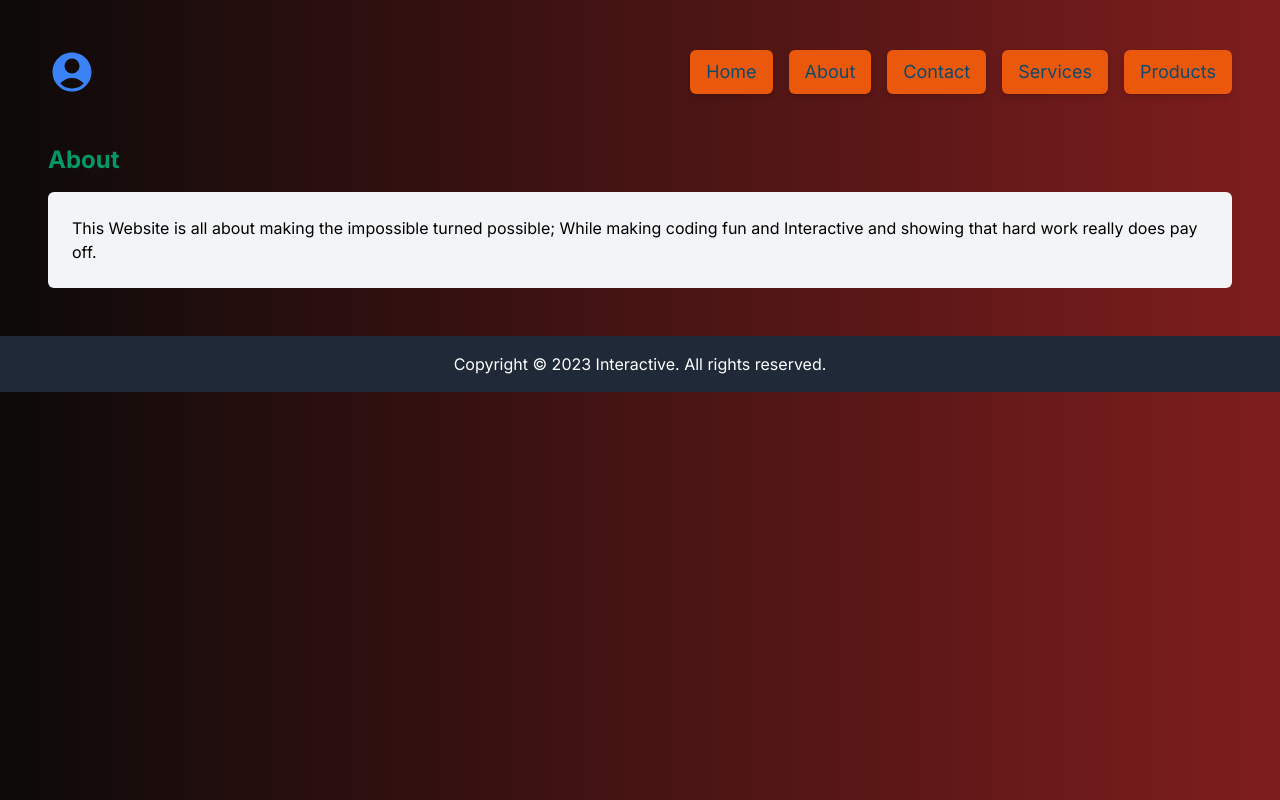
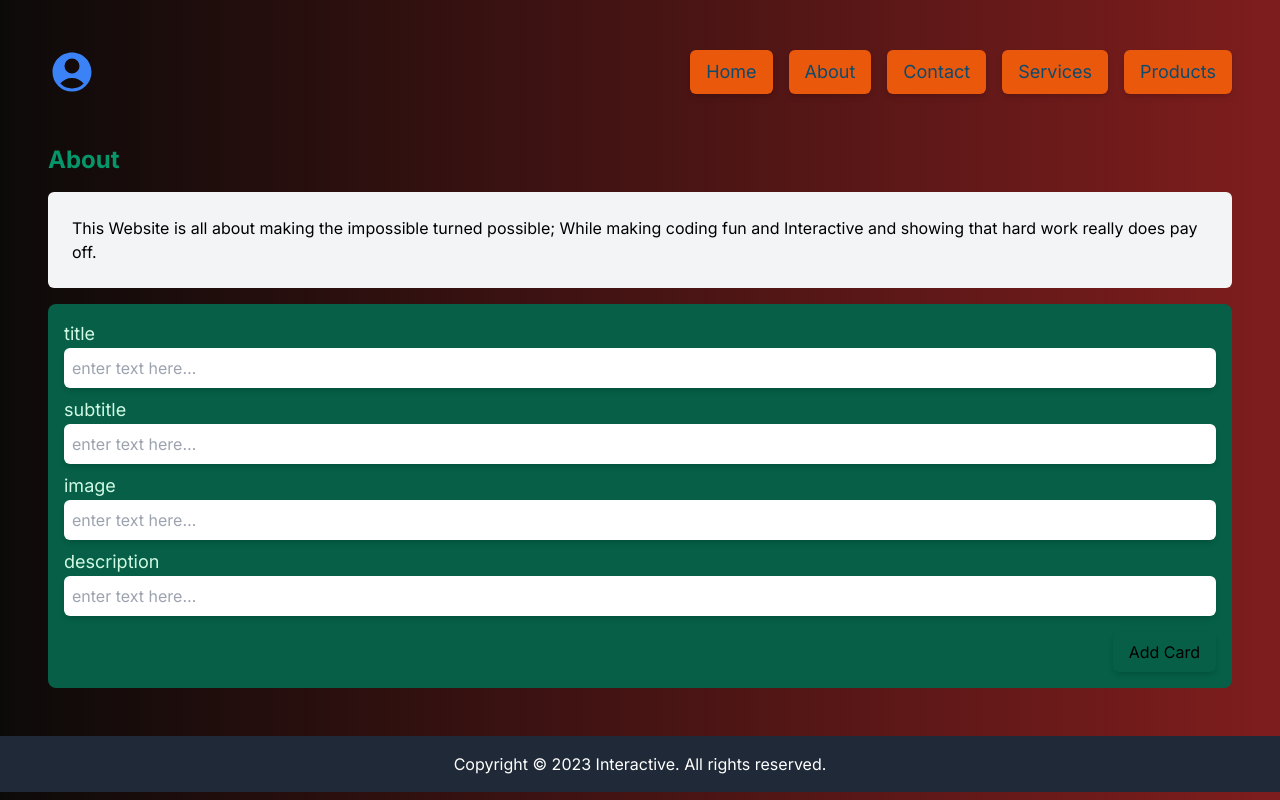
Before and after one commit to Sebastian4lyf44/CSCI31-Final, a Next.js app: page /about in a window 1280 px wide. Built offline with nearby package versions, Linux system fonts and the light colour scheme.

Commit message:
Added Cardform

```diff
--- a/next.config.js
+++ b/next.config.js
@@ -1,4 +1,8 @@
 /** @type {import('next').NextConfig} */
-const nextConfig = {}
+const nextConfig = {
+    experimental: {
+    serverActions: true,
+  },
+}
 
 module.exports = nextConfig
--- a/src/app/about/page.js
+++ b/src/app/about/page.js
@@ -3,13 +3,18 @@
 import PageTitle from '../components/PageTitle'
 import PageContent from '../components/PageContent'
 import Footer from '../footer'
+import CardForm from '../components/CardForm'
 export default function About() {
   return (
     <div>
       <Navbar />
       <div className="m-12">
         <PageTitle title="About" />
-        <PageContent>This Website is all about making the impossible turned possible; While making coding fun and Interactive and showing that hard work really does pay off.</PageContent>
+        <PageContent>
+          This Website is all about making the impossible turned possible; While making coding fun and Interactive and
+          showing that hard work really does pay off.
+        </PageContent>
+        <CardForm />
       </div>
       <Footer />
     </div>
--- /dev/null
+++ b/src/app/components/Button.js
@@ -0,0 +1,7 @@
+export default function Button({ children, onClick, type = 'button' }) {
+  return (
+    <button className="px-4 py-2 bg-enerakd-700 rounded-md shadow-md text-emerald100 hover:bg-emerald-200 active:bg-emerald-300 transition-all" onClick={onClick} type={type}>
+      {children}
+    </button>
+  )
+}
--- /dev/null
+++ b/src/app/components/CardForm.js
@@ -0,0 +1,45 @@
+import { redirect } from 'next/navigation'
+import { insertCard } from '../utils/supabase-client'
+import Button from './Button'
+import Field from './Field'
+import Input from './Input'
+import Label from './Label'
+async function createCard(formData) {
+  'use server'
+  const title = formData.get('title')
+  const subtitle = formData.get('subtitle')
+  const img = formData.get('img')
+  const description = formData.get('description')
+  insertCard(title, subtitle, img, description)
+  redirect('/')
+  // Extract fields from formData and call insertCard
+}
+
+export default function CardForm() {
+  // Render form with action attribute set to createCard
+  return (
+    <form action={createCard} className="p-4 bg-emerald-800 rounded-lg mt-4">
+      {/* Render Button and Field components with Label and Input */}
+      <Field>
+        <Label label="title" /* title label props */ />
+        <Input id="title" name="title" /* title input props */ />
+      </Field>
+      <Field>
+        <Label label="subtitle" /* title label props */ />
+        <Input id="subtitle" name="subtitle" /* title input props */ />
+      </Field>
+      <Field>
+        <Label label="image" /* image label props */ />
+        <Input id="image" name="image" /* image input props */ />
+      </Field>
+      <Field>
+        <Label label="description" /* description label props */ />
+        <Input id="description" name="description" /* description input props */ />
+      </Field>
+      {/* Repeat for subtitle, img, and description */}
+      <div className="mt-4 flex justify-end">
+        <Button type="submit">Add Card</Button>
+      </div>
+    </form>
+  )
+}
--- /dev/null
+++ b/src/app/components/Field.js
@@ -0,0 +1,3 @@
+export default function Field({ children }) {
+  return <div className="flex flex-col mb-2">{children}</div>
+}
--- /dev/null
+++ b/src/app/components/Input.js
@@ -0,0 +1,3 @@
+export default function Input({ type = 'text', placeholder = 'enter text here…', name, id }) {
+  return <input className="p-2 rounded-md shadow-md" type={type} name={name} id={id} placeholder={placeholder} />
+}
--- /dev/null
+++ b/src/app/components/Label.js
@@ -0,0 +1,3 @@
+export default function Label({ htmlFor,label }) {
+    return <label className="text-emerald-100 text-lg" htmlFor={htmlFor}>{label}</label>;
+  }
--- a/src/app/page.js
+++ b/src/app/page.js
@@ -5,13 +5,12 @@
 import Card from './components/Card'
 import { createClient } from '@supabase/supabase-js'
 import Footer from './footer'
+import { findCards } from './utils/supabase-client'
 
-// Create a single supabase client for interacting with your database
-const supabase = createClient('https://rgssivwiganotufotsrf.supabase.co', process.env.SUPABASE_SERVICE_ROLE_KEY)
 export const revalidate = 0
 
 export default async function Home() {
-  const { data: Cards, error } = await supabase.from('Cards').select('*')
+  const Cards = await findCards()
   // console.log(Cards)
   return (
     <div>
--- a/src/app/services/page.js
+++ b/src/app/services/page.js
@@ -9,7 +9,10 @@
       <Navbar />
       <div className="m-12">
         <PageTitle title="Services" />
-        <PageContent>If you are looking to make your website more Interactive and bring more clients from all over the globe please head over to our contact page, Wondering what we have to offer Please check out our Product page.</PageContent>
+        <PageContent>
+          If you are looking to make your website more Interactive and bring more clients from all over the globe please
+          head over to our contact page, Wondering what we have to offer Please check out our Product page.
+        </PageContent>
       </div>
       <Footer />
     </div>
--- /dev/null
+++ b/src/app/utils/supabase-client.js
@@ -0,0 +1,18 @@
+import { createClient } from '@supabase/supabase-js'
+
+export function getClient() {
+  const supabase = createClient('https://rgssivwiganotufotsrf.supabase.co', process.env.SUPABASE_SERVICE_ROLE_KEY)
+  return supabase
+}
+// { title, Subtitle, description, img }
+export async function insertCard(card) {
+  const supabase = getClient()
+  const { error } = await supabase.from('cards').insert(card)
+  console.log('error', error)
+}
+
+export async function findCards({ query }) {
+  const supabase = getClient()
+  const { data: Cards, error } = await supabase.from('Cards').select('*')
+  return Cards
+}
```
Also changed, not shown: src/app/contact/page.js (+13 -2 lines).
